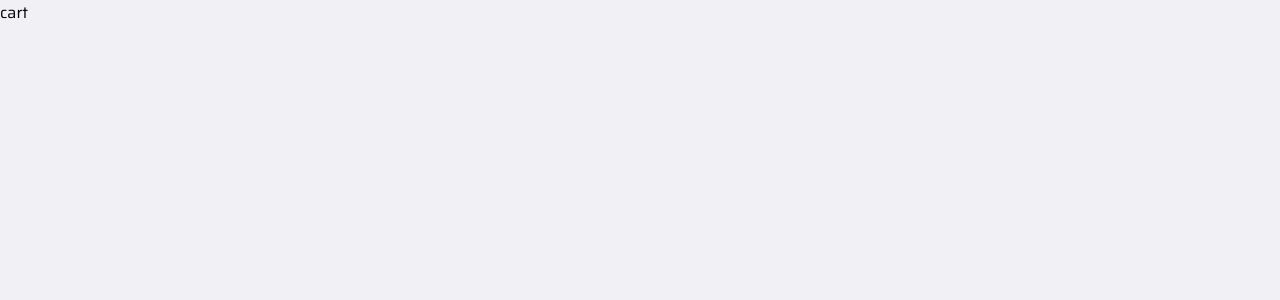
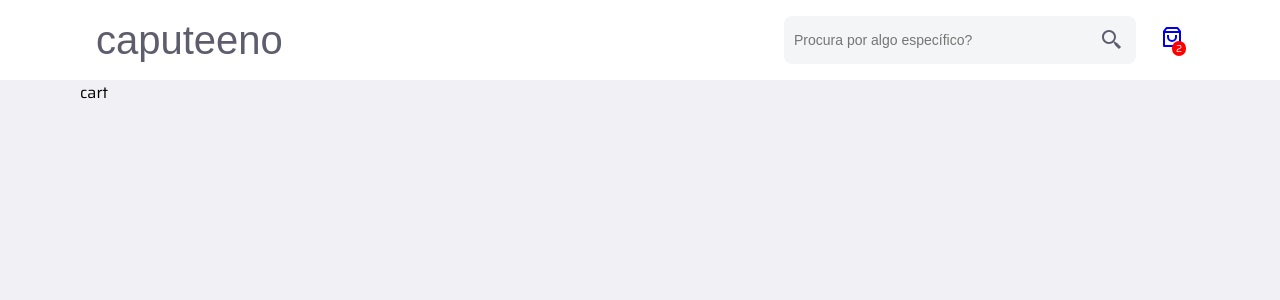
Before and after one commit to Guilhermecheng/caputeeno, a Next.js app: page /cart in a window 1280 px wide. Shown: the top 300 px of the page. Built offline with nearby package versions, Linux system fonts and the light colour scheme; a web font is replaced by a local one.

Commit message:
refactor: cart link on header

```diff
--- a/src/app/cart/page.tsx
+++ b/src/app/cart/page.tsx
@@ -1,7 +1,10 @@
+import { DefaultLayout } from "@/components/DefaultLayout";
 
 
 export default function Cart() {
     return (
-        <>cart</>
+        <DefaultLayout>
+            <>cart</>
+        </DefaultLayout>
     )
 }
--- a/src/components/Header.tsx
+++ b/src/components/Header.tsx
@@ -60,7 +60,11 @@ const SearchIcon = styled.span`
     cursor: pointer;
 `;
 
-const CartCounter = styled.span`
+const CartLink = styled(Link)`
+    text-decoration: none;
+    position: relative;
+
+    span {
         position: absolute;
         bottom: 0;
         right: -2px;
@@ -69,6 +73,7 @@ const CartCounter = styled.span`
         background-color: red;
         padding: 0 4px;
         border-radius: 24px;
+    }
 `;
 
 export function Header() {
@@ -85,10 +90,10 @@ export function Header() {
                         </SearchIcon>
                     </div>
 
-                    <div style={{ position: 'relative' }}>
+                    <CartLink href={`/cart`}>
                         <RiShoppingBag3Line size={24} style={{ marginLeft: 24, cursor: 'pointer' }} />
-                        <CartCounter>2</CartCounter>
-                    </div>
+                        <span>2</span>
+                    </CartLink>
                 </SearchAndCart>
             </HeaderContent>
         </HeaderBody>
```
Also changed, not shown: src/app/page.tsx (+8 -3 lines), src/components/ProductCatalogue.tsx (+13 -2 lines). Lines whose indentation alone changed are shown as unchanged.
